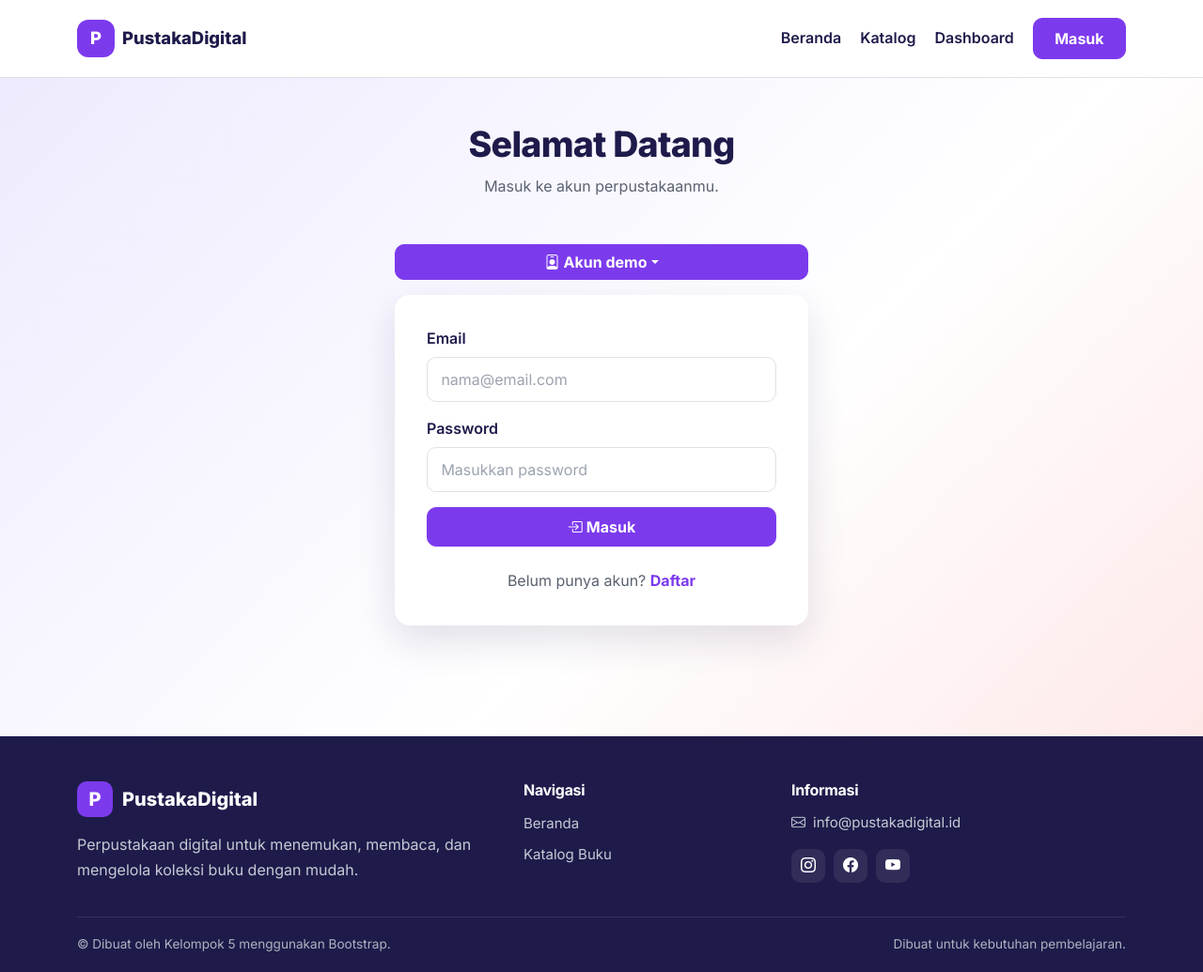
After one commit to 0Zeroiszero/Perpustakaan-berbasis-web, a PHP site: page /Perpustakaan-berbasis-web/login.php in a window 1280 px wide. The commit adds this page. Shown: the whole page at 94% size. Run offline with PHP 8.4, Linux system fonts and the light colour scheme.

Commit message:
SPEC-03: login/register/logout, guard next lokal, cookie sesi, CSRF; smoke alur sesi nyata

```diff
--- a/includes/auth_guard.php
+++ b/includes/auth_guard.php
@@ -117,6 +117,15 @@ function dashboard_url(): string
     return url((akun()['role'] ?? '') === 'admin' ? 'dashboard-admin.php' : 'dashboard-user.php');
 }
 
+// Target ?next= hanya boleh path lokal di bawah BASE_URL dan bukan halaman auth
+// (mencegah open redirect ke situs luar dan loop login).
+function next_valid(string $next): bool
+{
+    return str_starts_with($next, BASE_URL . '/')
+        && !preg_match('/[\r\n]/', $next)
+        && !preg_match('#/(login|register)\.php#', $next);
+}
+
 function csrf_token(): string
 {
     if (empty($_SESSION['csrf'])) {
--- a/includes/partials/head.php
+++ b/includes/partials/head.php
@@ -21,4 +21,4 @@
     <?php endforeach; ?>
 </head>
 
-<body>
+<body<?= isset($bodyClass) ? ' class="' . e($bodyClass) . '"' : '' ?>>
--- /dev/null
+++ b/public/login.php
@@ -0,0 +1,139 @@
+<?php
+// Login: email + password terhadap tabel users; ?next= mengembalikan ke halaman asal.
+require __DIR__ . '/../includes/auth_guard.php';
+header('Cache-Control: no-store');
+
+if ($_SERVER['REQUEST_METHOD'] === 'POST') {
+    cek_csrf();
+    $email = strtolower(trim($_POST['email'] ?? ''));
+    $hasil = login_user($email, (string) ($_POST['password'] ?? ''));
+
+    if ($hasil === null) {
+        $next = (string) ($_POST['next'] ?? '');
+        header('Location: ' . (next_valid($next) ? $next : dashboard_url()));
+        exit;
+    }
+
+    $param = $hasil === 'nonaktif' ? 'nonaktif=1' : 'gagal=1';
+    header('Location: ' . url('login.php?' . $param . '&email=' . urlencode($email)));
+    exit;
+}
+
+if (akun()) {
+    header('Location: ' . dashboard_url());
+    exit;
+}
+
+$email = strtolower(trim($_GET['email'] ?? ''));
+$gagal = isset($_GET['gagal']);
+$nonaktif = isset($_GET['nonaktif']);
+$next = next_valid((string) ($_GET['next'] ?? '')) ? (string) $_GET['next'] : '';
+
+$judul = 'Login - PustakaDigital';
+$css = ['login.css'];
+$bodyClass = 'login-page';
+$aktif = '';
+require __DIR__ . '/../includes/partials/head.php';
+require __DIR__ . '/../includes/partials/navbar.php';
+?>
+
+<!-- HEADER -->
+<header class="text-center py-5">
+    <div class="container">
+        <h1 class="page-title">Selamat Datang</h1>
+        <p class="text-secondary mb-0">Masuk ke akun perpustakaanmu.</p>
+    </div>
+</header>
+
+<!-- MAIN -->
+<main class="pb-5">
+    <div class="container">
+        <?php if ($nonaktif): ?>
+            <div class="alert alert-danger d-flex align-items-center gap-2" role="alert">
+                <i class="bi bi-exclamation-triangle" aria-hidden="true"></i>
+                <span>Akun ini dinonaktifkan oleh admin. Hubungi pengelola perpustakaan untuk mengaktifkannya kembali.</span>
+            </div>
+        <?php endif; ?>
+
+        <div class="dropdown demo-akun mb-3">
+            <button class="btn btn-ungu w-100 dropdown-toggle" type="button" id="demoAkun"
+                data-bs-toggle="dropdown" aria-expanded="false">
+                <i class="bi bi-person-badge me-1" aria-hidden="true"></i>Akun demo
+            </button>
+            <ul class="dropdown-menu w-100" aria-labelledby="demoAkun">
+                <li>
+                    <button class="dropdown-item py-2" type="button" data-email="admin@pustaka.com"
+                        data-password="admin123">
+                        <span class="fw-semibold text-ungu d-block">
+                            <i class="bi bi-shield-lock me-1" aria-hidden="true"></i>Admin
+                        </span>
+                        <span class="small text-secondary">admin@pustaka.com</span>
+                    </button>
+                </li>
+                <li><hr class="dropdown-divider"></li>
+                <li>
+                    <button class="dropdown-item py-2" type="button" data-email="andi@email.com"
+                        data-password="andi123">
+                        <span class="fw-semibold text-ungu d-block">
+                            <i class="bi bi-person me-1" aria-hidden="true"></i>User
+                        </span>
+                        <span class="small text-secondary">andi@email.com</span>
+                    </button>
+                </li>
+            </ul>
+        </div>
+
+        <div class="login-card">
+
+            <form id="loginForm" method="post" action="<?= url('login.php') ?>">
+                <?= csrf_field() ?>
+                <input type="hidden" name="next" value="<?= e($next) ?>">
+                <div class="mb-3">
+                    <label class="form-label fw-semibold" for="email">Email</label>
+                    <input id="email" name="email" type="email" class="form-control<?= $gagal ? ' is-invalid' : '' ?>"
+                        value="<?= e($email) ?>" placeholder="nama@email.com"
+                        autocomplete="email" required>
+                    <div class="invalid-feedback">Email atau password salah.</div>
+                </div>
+
+                <div class="mb-3">
+                    <label class="form-label fw-semibold" for="password">Password</label>
+                    <input id="password" name="password" type="password" class="form-control"
+                        placeholder="Masukkan password" autocomplete="current-password" required>
+                </div>
+
+                <button class="btn btn-ungu w-100 py-2">
+                    <i class="bi bi-box-arrow-in-right me-1" aria-hidden="true"></i>
+                    Masuk
+                </button>
+            </form>
+
+            <p class="text-center text-secondary mt-4 mb-0">
+                Belum punya akun?
+                <a href="<?= url('register.php') ?>" class="text-ungu fw-bold">
+                    Daftar
+                </a>
+            </p>
+
+        </div>
+    </div>
+</main>
+
+<?php require __DIR__ . '/../includes/partials/footer.php'; ?>
+
+<script src="https://cdn.jsdelivr.net/npm/bootstrap@5.3.3/dist/js/bootstrap.bundle.min.js"></script>
+<script src="<?= asset('js/script.js') ?>"></script>
+
+<script>
+    // Akun demo: klik salah satu -> kolom email + password keisi.
+    // Inline di halaman ini (bukan script.js) supaya tidak pernah kena cache browser.
+    document.querySelectorAll(".demo-akun [data-email]").forEach(function (item) {
+        item.addEventListener("click", function () {
+            document.getElementById("email").value = item.dataset.email;
+            document.getElementById("password").value = item.dataset.password;
+        });
+    });
+</script>
+</body>
+
+</html>
```
Also changed, not shown: public/logout.php (added, +7 -0 lines), public/register.php (added, +108 -0 lines), tests/smoke.php (+82 -3 lines).
